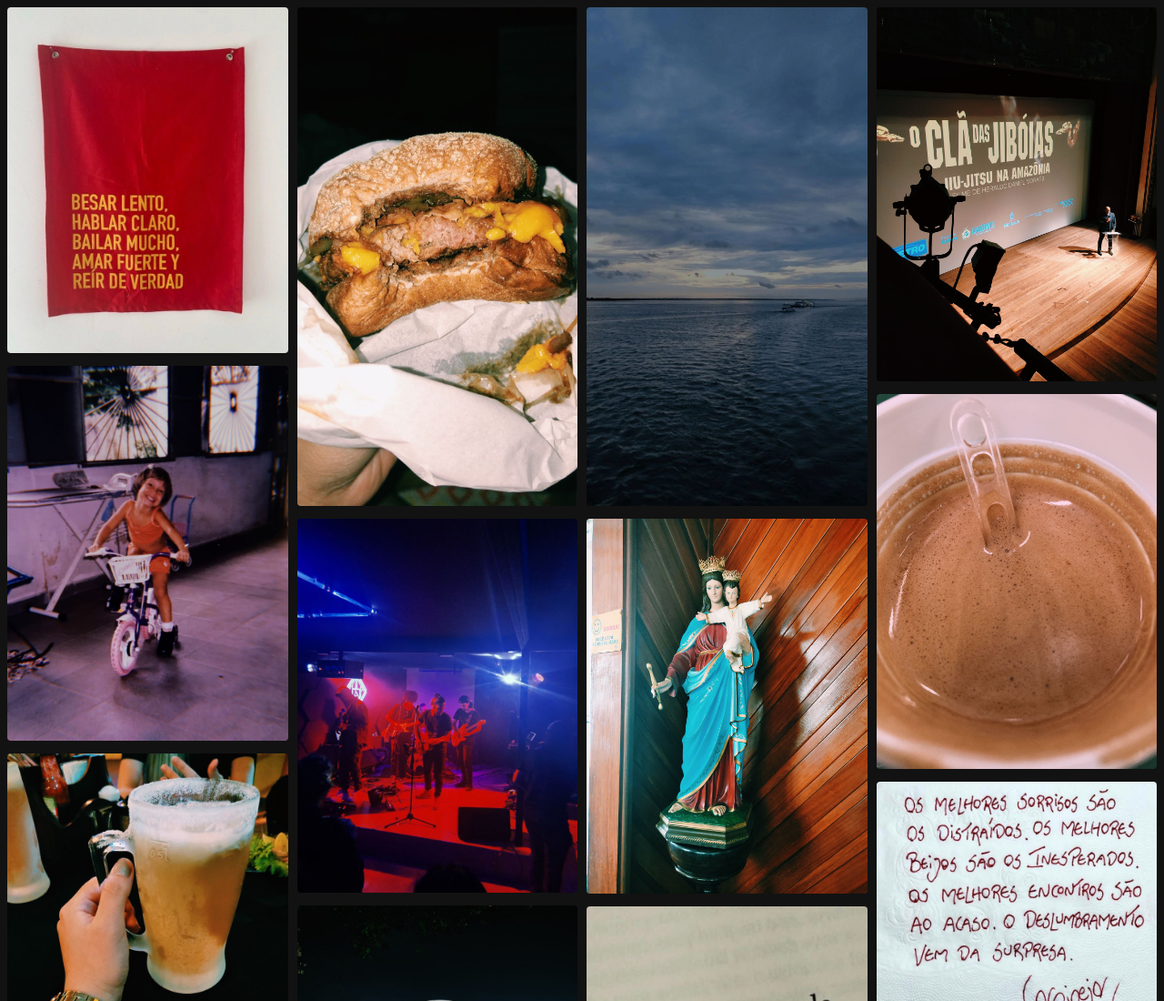
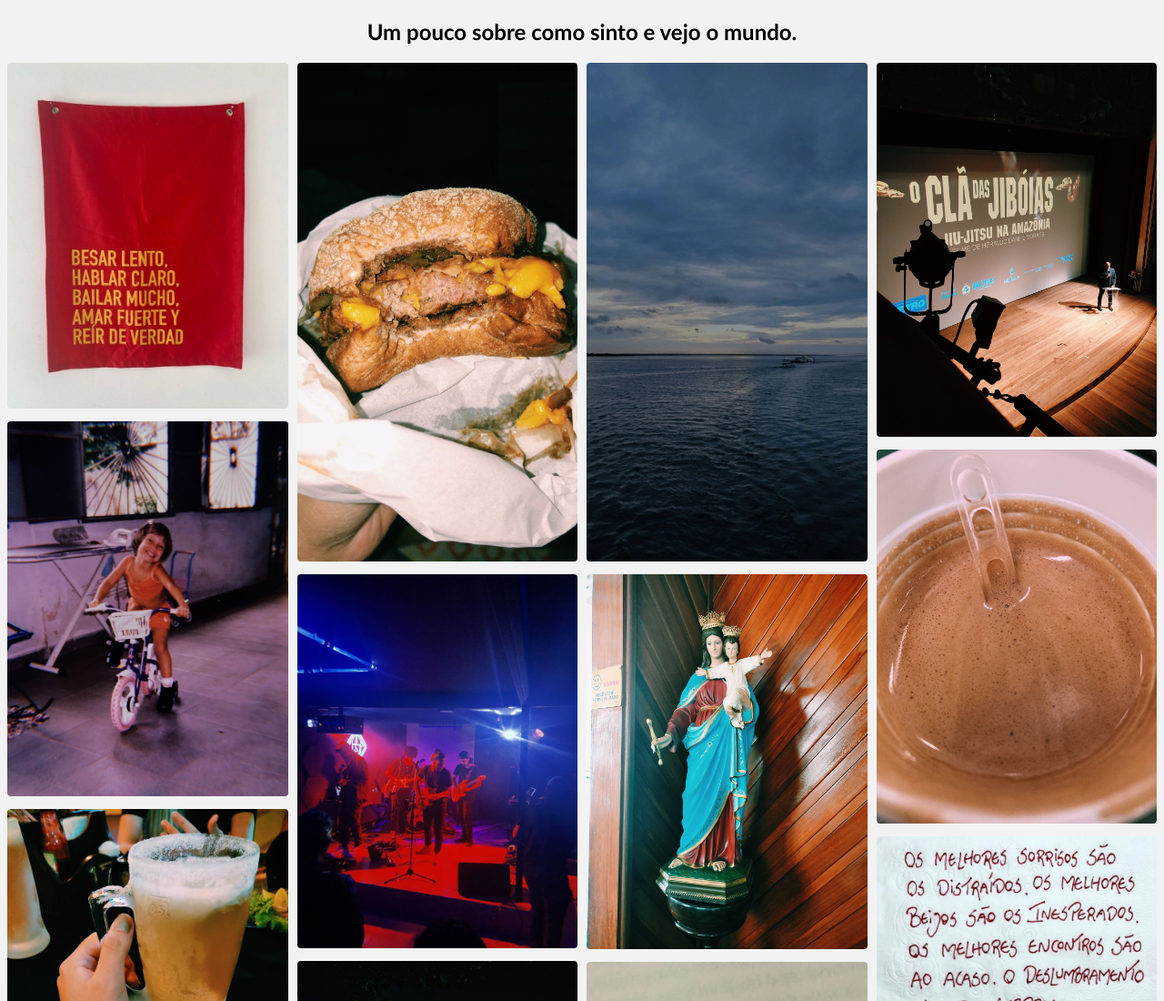
Before and after one commit to laires-feitosa/lairessf.jpeg, a plain HTML site: page index.html in a window 1280 px wide. Shown: the top 1100 px of the page at 91% size. Drawn offline with Linux system fonts and the light colour scheme.

Commit message:
background branco, h2 adicionado

```diff
--- a/index.html
+++ b/index.html
@@ -8,6 +8,10 @@
     <link rel="stylesheet" type="text/css" href="style.css" media="screen">
 </head>
 <body>
+
+    <header>
+        <h2>Um pouco sobre como sinto e vejo o mundo.</h2>
+    </header>
 
     <section>
         <img src="besar-lento.jpeg">
--- a/style.css
+++ b/style.css
@@ -1,5 +1,5 @@
 body {
-    background-color: #121212;
+    background-color: #F2F2F2;
 }
 
 img {
@@ -12,3 +12,9 @@ section {
     column-count: 4;
     column-gap: 10px;
 }
+
+
+h2 {
+    text-align: center;
+    font-family: 'Gill Sans', 'Gill Sans MT', Calibri, 'Trebuchet MS', sans-serif
+}
```
